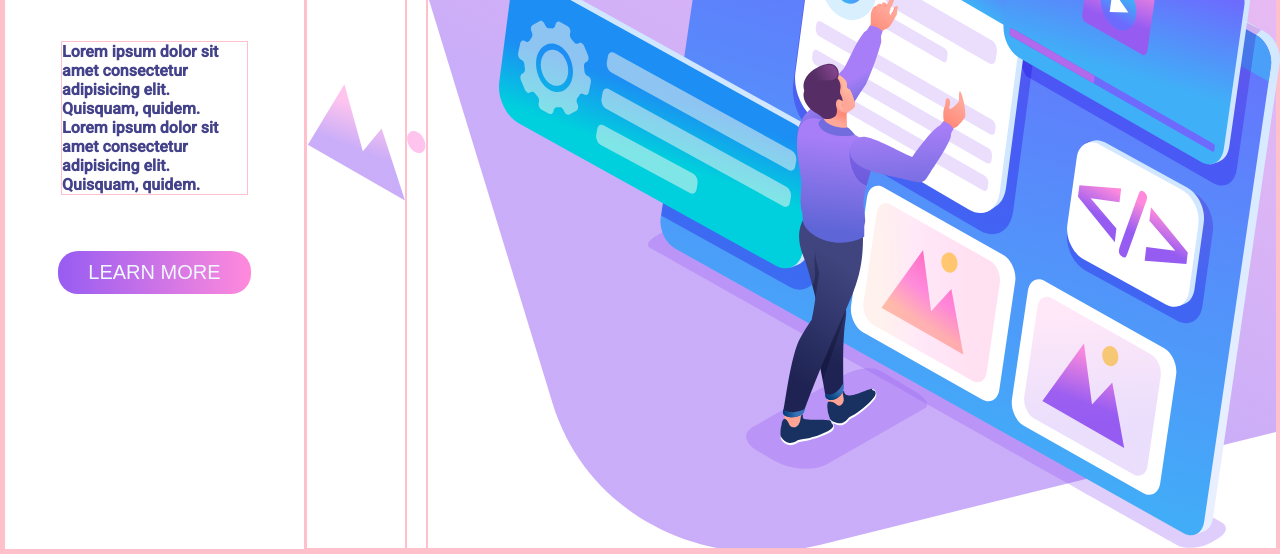
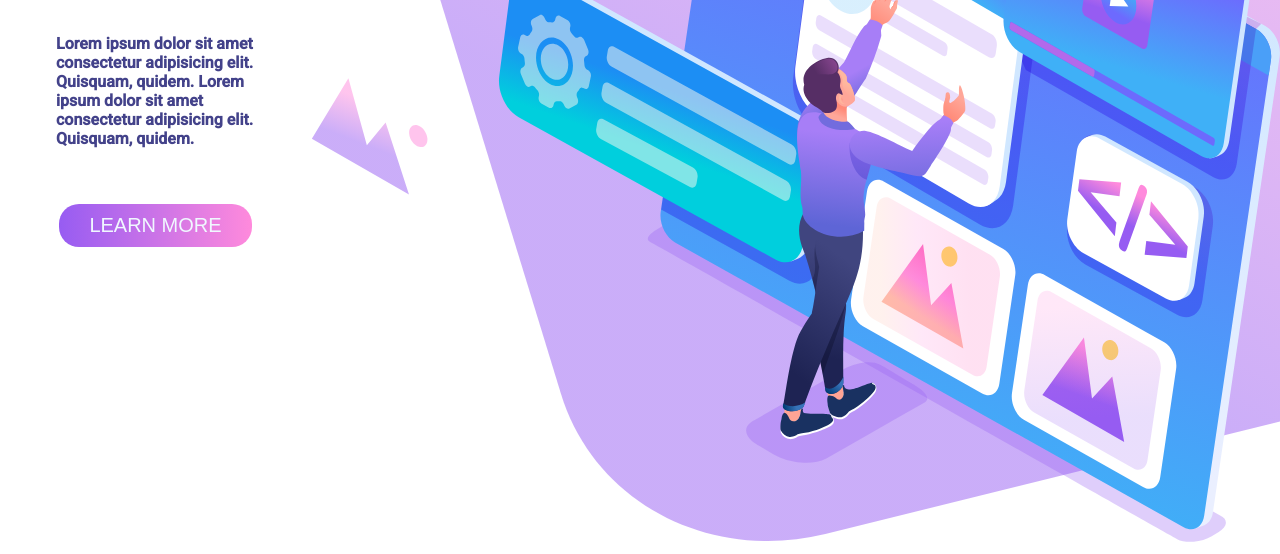
Before and after one commit to adarshchhetri9/Web-Design-Landing, a plain HTML site: page index.html in a window 1280 px wide. Shown: the part 430-984 px from the top of the page. Drawn offline with Linux system fonts and the light colour scheme.

Commit message:
removing border

```diff
--- a/css/index.css
+++ b/css/index.css
@@ -6,7 +6,7 @@
     padding: 0;
     outline: 0;
     box-sizing: border-box;
-    border: 0.1px solid pink;
+    /* border: 0.1px solid pink; */
 }
 
 
```
